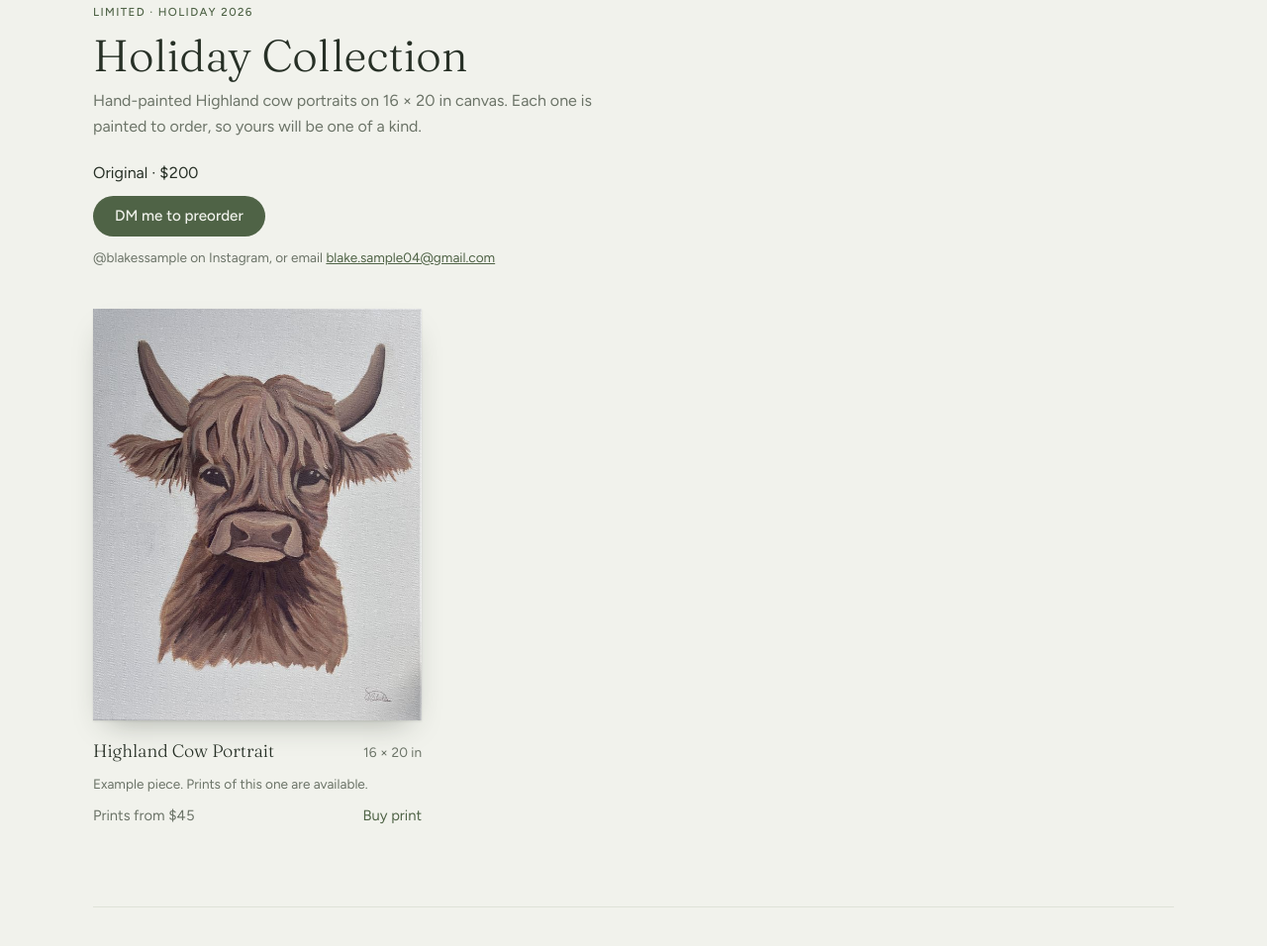
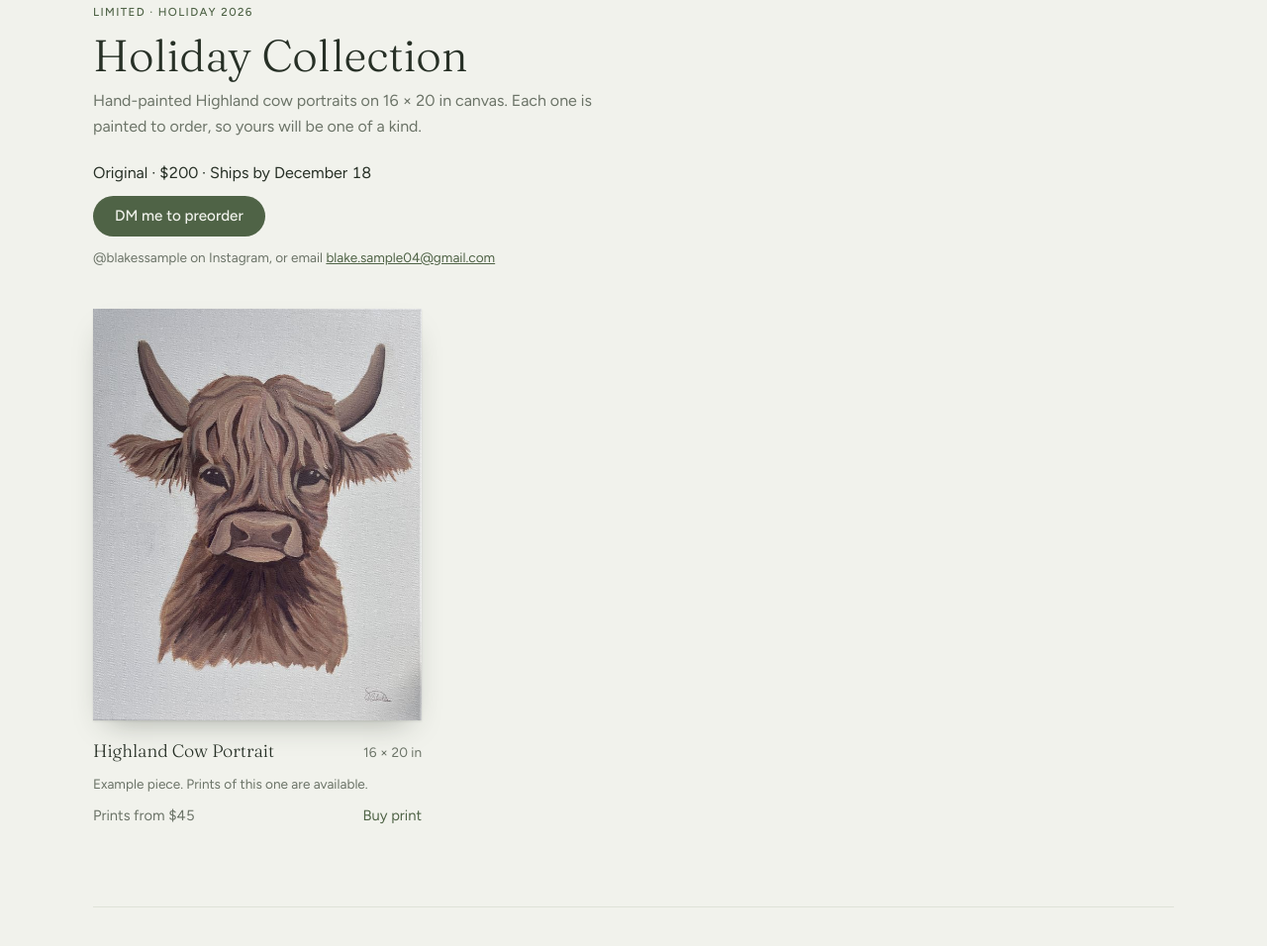
Before and after one commit to blakesample04/blake-sample-art, a plain HTML site: page index.html in a window 1280 px wide. Shown: the part 798-1754 px from the top of the page at 99% size. Drawn offline with Linux system fonts and the light colour scheme.

Commit message:
Show December 18 ship-by date for holiday preorders
Co-Authored-By: Claude Opus 5.5 <noreply@anthropic.com>
Claude-Session: https://claude.ai/code/session_01StMxkQzkxHizpMXtfCRTKM

```diff
--- a/index.html
+++ b/index.html
@@ -428,7 +428,7 @@ function renderHoliday() {
     `<article class="piece reveal">${canvas(p)}${caption(p)}<p class="example-note">Example piece. Prints of this one are available.</p>${printLine(p)}</article>`).join('');
   const ig = `https://www.instagram.com/${INSTAGRAM}/`;
   document.getElementById('preorder').innerHTML =
-    `<p class="preorder-price">Original · $${PREORDER_PRICE}</p>
+    `<p class="preorder-price">Original · $${PREORDER_PRICE} · Ships by December 18</p>
      <a class="btn-preorder" href="${ig}" target="_blank" rel="noopener">DM me to preorder</a>
      <p class="preorder-alt">@${esc(INSTAGRAM)} on Instagram, or email <a href="${mailto('Highland cow preorder')}">${esc(EMAIL)}</a></p>`;
 }
```
